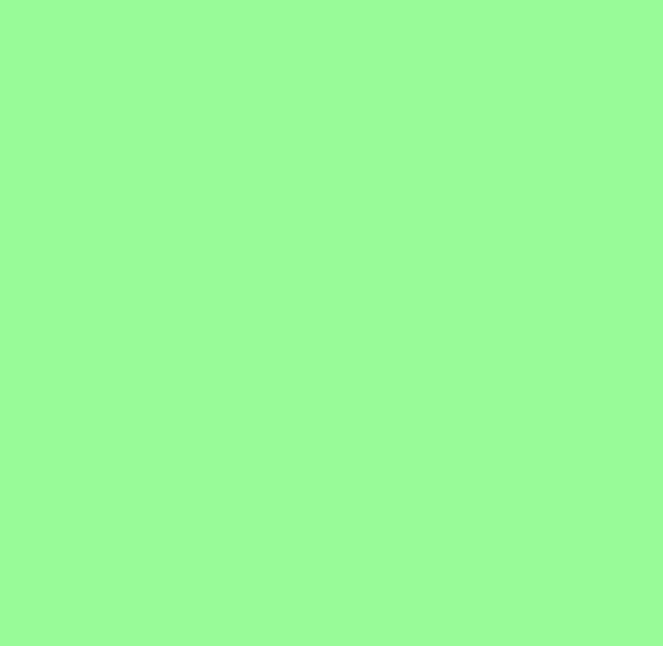
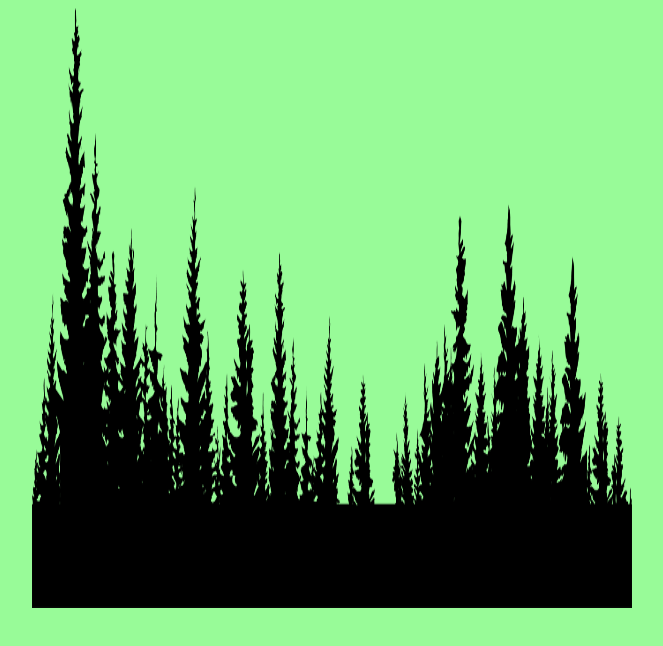
Before and after one commit to Fruttis1337/WEB_lab_two, a plain HTML site: page index.html in a window 1280 px wide. Shown: the whole page, without its empty margins (308-971 px from the left). Drawn offline with Linux system fonts and the light colour scheme.

Commit message:
add background of game

```diff
--- a/game.js
+++ b/game.js
@@ -0,0 +1,9 @@
+var canvas = document.getElementById('game');
+var context = canvas.getContext('2d');
+
+var background = new Image();
+background.src = 'Images/forest.png';
+
+background.onload = function(){
+    context.drawImage(background, 0, 0, 600, 600)
+}
--- a/style.css
+++ b/style.css
@@ -1,7 +1,8 @@
 body {
     background: #98FB98;
 }
+
 #wrapper {
     width: 600px;
-    margin:0 auto;
+    margin: 0 auto;
 }
```
Also changed, not shown: Images/forest.png (added).
